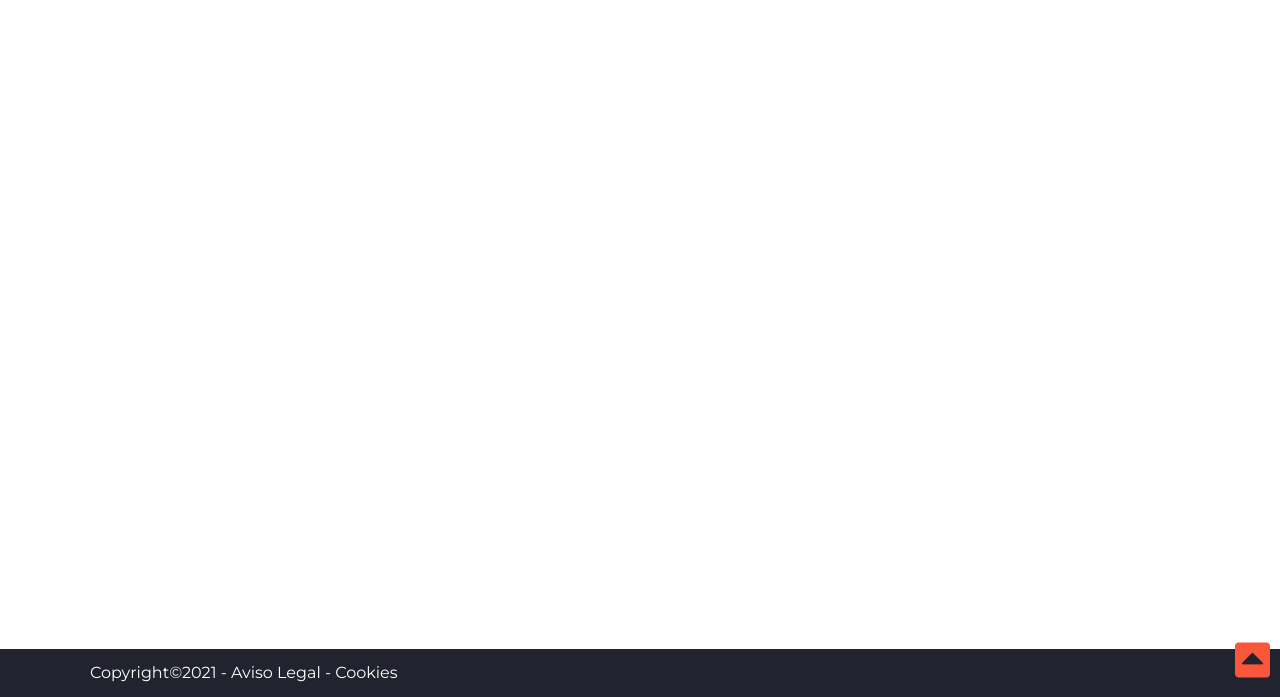
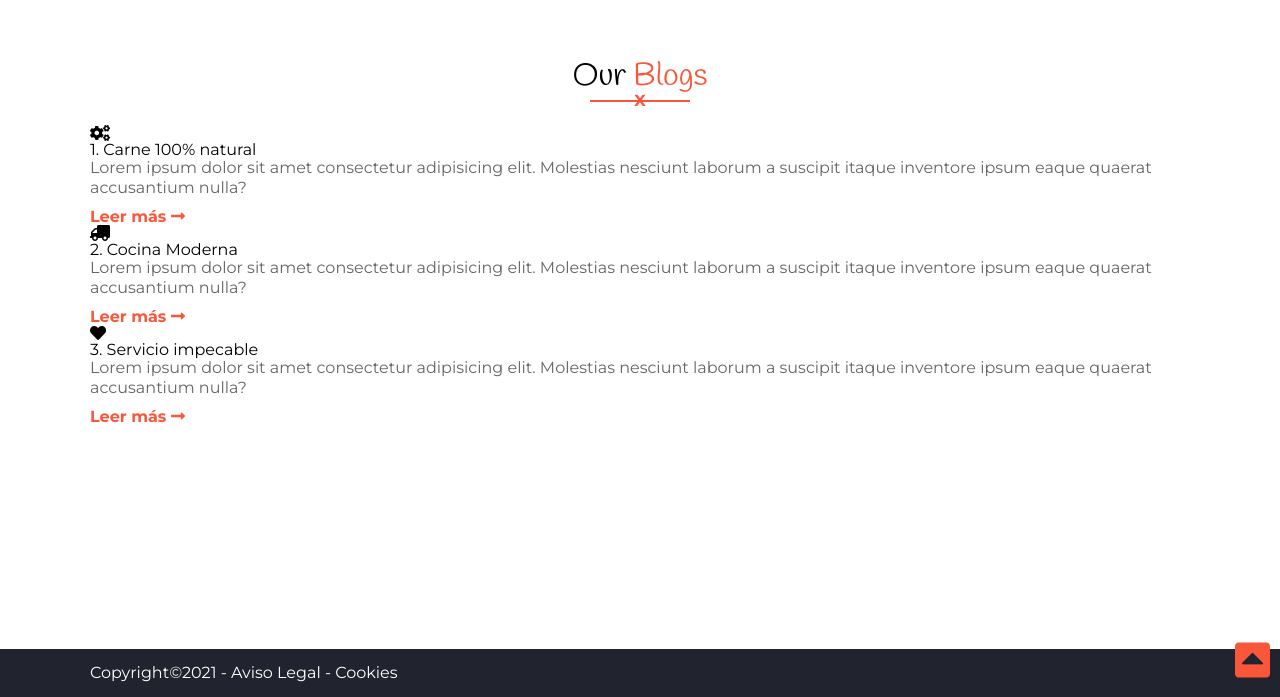
Before and after one commit to JaumeVaquero/Hamburgueseria, a plain HTML site: page blog.html in a window 1280 px wide. Shown: the part 103-800 px from the top of the page. Drawn offline with Linux system fonts and the light colour scheme.

Commit message:
menu y blog títulos

```diff
--- a/blog.html
+++ b/blog.html
@@ -51,8 +51,8 @@
                 </div>
                 <ul class="menu">
                     <li><a class="activo" href="index.html">Inicio</a></li>
-                    <li><a href="">Menu</a></li>
-                    <li><a href="">Blog</a></li>
+                    <li><a href="menu.html">Menu</a></li>
+                    <li><a href="blog.html">Blog</a></li>
                     <li><a href="">Equipo</a></li>
                 </ul>
             </div>
@@ -61,7 +61,50 @@
 </div>
 
 <body>
+    <main>
+        <section id="ourblogs">
+            <div class="container">
+                <h2>Our <span>Blogs</span></h2>
+                <div class="underline">
+                    <hr noshade="noshade">
+                    <span>X</span>
+                </div>
+                <div class="grid">
+
+                    <article>
                         <div>
+                            <i class="fas fa-cogs"></i>
+                        </div>
+                        <h3>1. Carne 100% natural</h3>
+                        <p>Lorem ipsum dolor sit amet consectetur adipisicing elit. Molestias nesciunt laborum a
+                            suscipit itaque inventore ipsum eaque quaerat accusantium nulla?</p>
+                        <a class="enlace" href=""> Leer más <i class="fas fa-long-arrow-alt-right"></i></a>
+                    </article>
+
+                    <article>
+                        <div>
+                            <i class="fas fa-truck"></i>
+                        </div>
+                        <h3>2. Cocina Moderna</h3>
+                        <p>Lorem ipsum dolor sit amet consectetur adipisicing elit. Molestias nesciunt laborum a
+                            suscipit itaque inventore ipsum eaque quaerat accusantium nulla?</p>
+                        <a class="enlace" href=""> Leer más <i class="fas fa-long-arrow-alt-right"></i></a>
+                    </article>
+
+                    <article>
+                        <div>
+                            <i class="fas fa-heart"></i>
+                        </div>
+                        <h3>3. Servicio impecable</h3>
+                        <p>Lorem ipsum dolor sit amet consectetur adipisicing elit. Molestias nesciunt laborum a
+                            suscipit itaque inventore ipsum eaque quaerat accusantium nulla?</p>
+                        <a class="enlace" href=""> Leer más <i class="fas fa-long-arrow-alt-right"></i></a>
+                    </article>
+                </div>
+            </div>
+        </section>
+        <div>
+    </main>
     <footer>
         <div class="container">
             <p>Copyright&copy;2021 - <a href="">Aviso Legal</a> - <a href="">Cookies</a></p>
```
Also changed, not shown: index.html (+2 -2 lines), menu.html (added, +89 -0 lines). Lines whose indentation alone changed are shown as unchanged.
